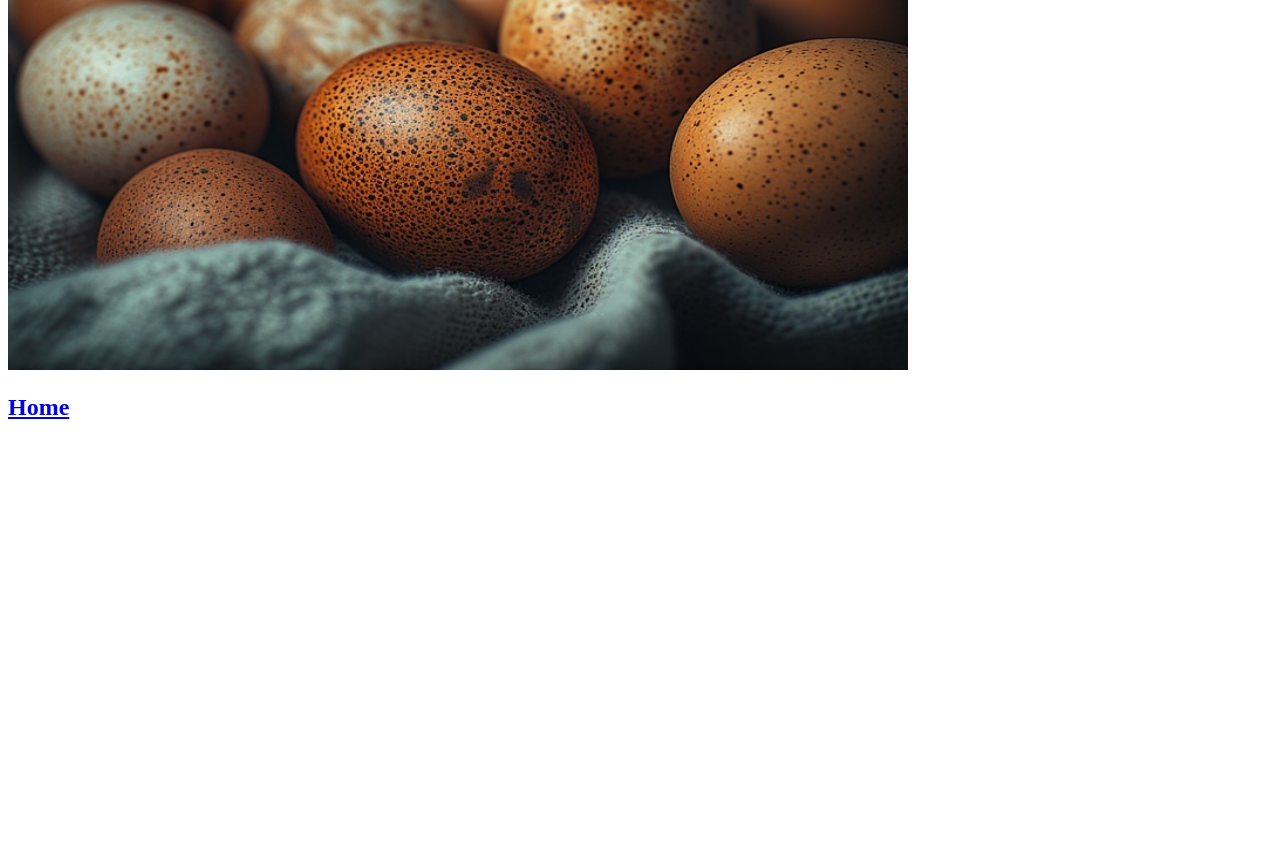
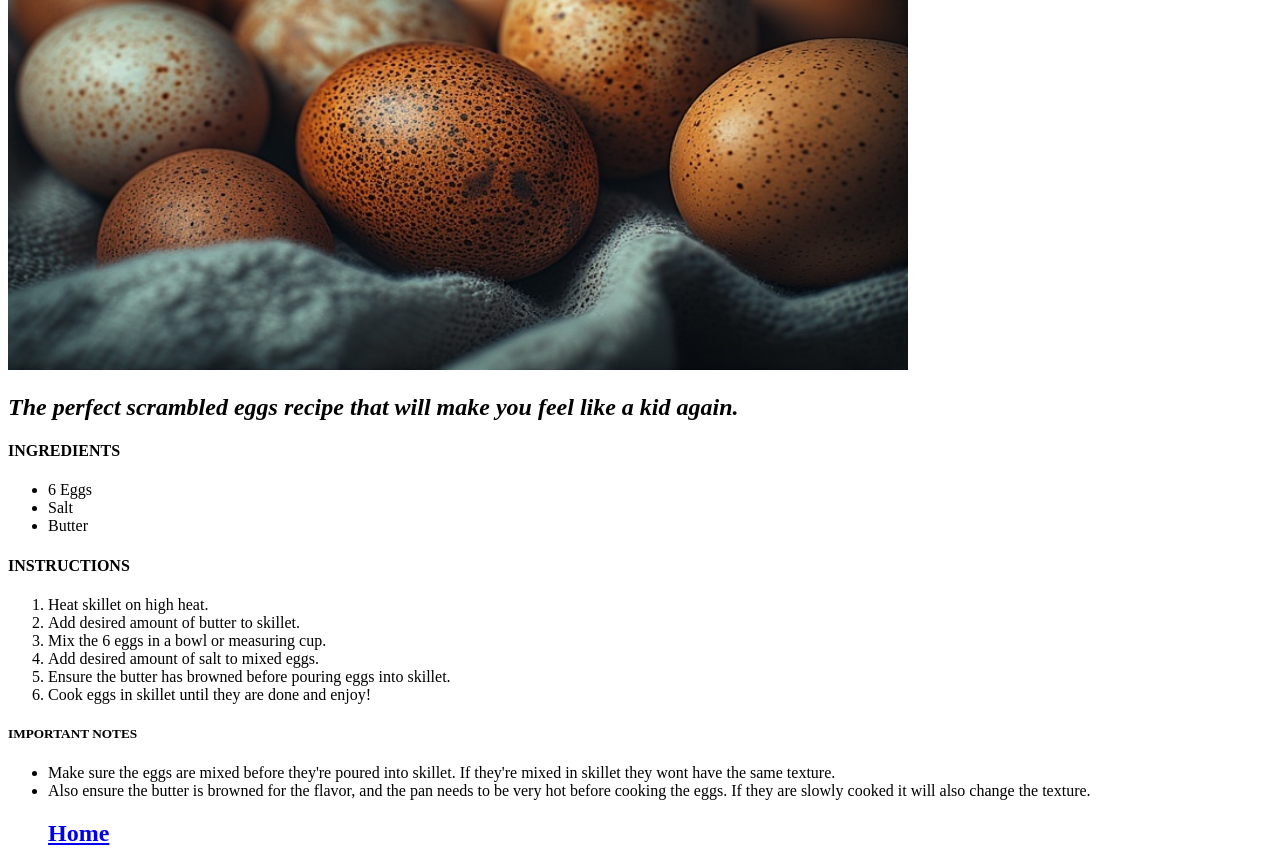
Before and after one commit to KakosDev/odin-recipes, a plain HTML site: page recipes/scrambledeggs.html in a window 1280 px wide. Shown: the part 260-1127 px from the top of the page. Before the commit the page ends 800 px from the top, so only its background shows below. Drawn offline with Linux system fonts and the light colour scheme.

Commit message:
Refined 2 new recipes adding ingredients and instructions.

```diff
--- a/recipes/scrambledeggs.html
+++ b/recipes/scrambledeggs.html
@@ -6,9 +6,37 @@
     </head>
 
     <body>
-        <h1>Perfect Scrambled Eggs</h1>
+        <h1><em>Perfect Scrambled Eggs</em></h1>
 
         <img src="eggs.jpeg" height="550" width="900">
+
+        <h2><em>The perfect scrambled eggs recipe that will make you
+            feel like a kid again.</em></h2>
+
+            <h4>INGREDIENTS</h4>
+            <ul>
+                <li>6 Eggs</li>
+                <li>Salt</li>
+                <li>Butter</li>
+            </ul>
+
+            <h4>INSTRUCTIONS</h4>
+            <ol>
+                <li>Heat skillet on high heat.</li>
+                <li>Add desired amount of butter to skillet.</li>
+                <li>Mix the 6 eggs in a bowl or measuring cup.</li>
+                <li>Add desired amount of salt to mixed eggs.</li>
+                <li>Ensure the butter has browned before pouring eggs into skillet.</li>
+                <li>Cook eggs in skillet until they are done and enjoy!</li>
+            </ol>
+
+            <h5>IMPORTANT NOTES</h5>
+            <ul>
+                <li>Make sure the eggs are mixed before they're poured into skillet.
+                If they're mixed in skillet they wont have the same texture.</li>
+                <li>Also ensure the butter is browned for the flavor, and the pan needs
+                to be very hot before cooking the eggs. If they are slowly cooked it
+                will also change the texture.</li>
 
         <a href="../index.html"><h2>Home</h2></a>
     </body>
```
Also changed, not shown: index.html (+1 -1 lines), recipes/cinnamontoast.html (+23 -0 lines).
